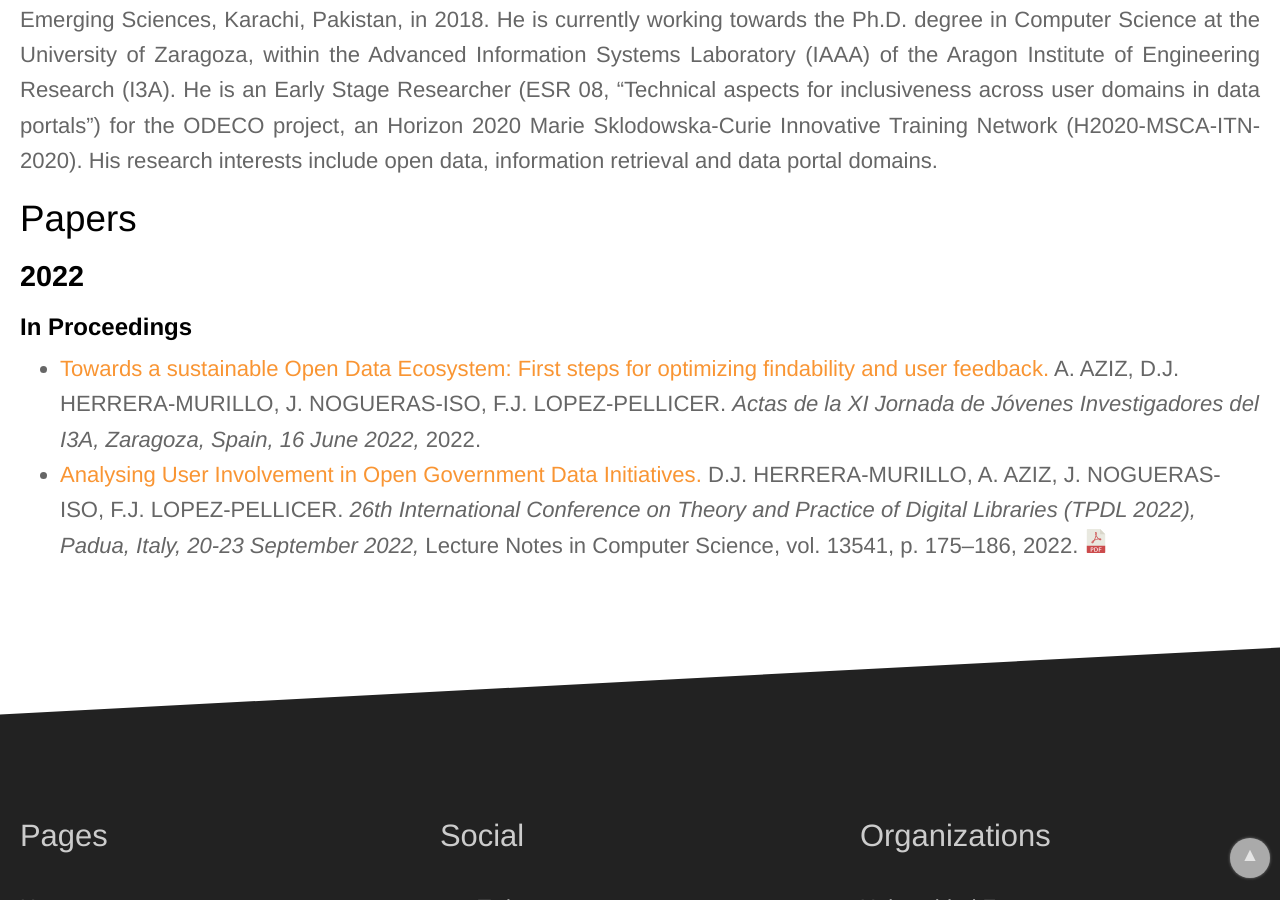
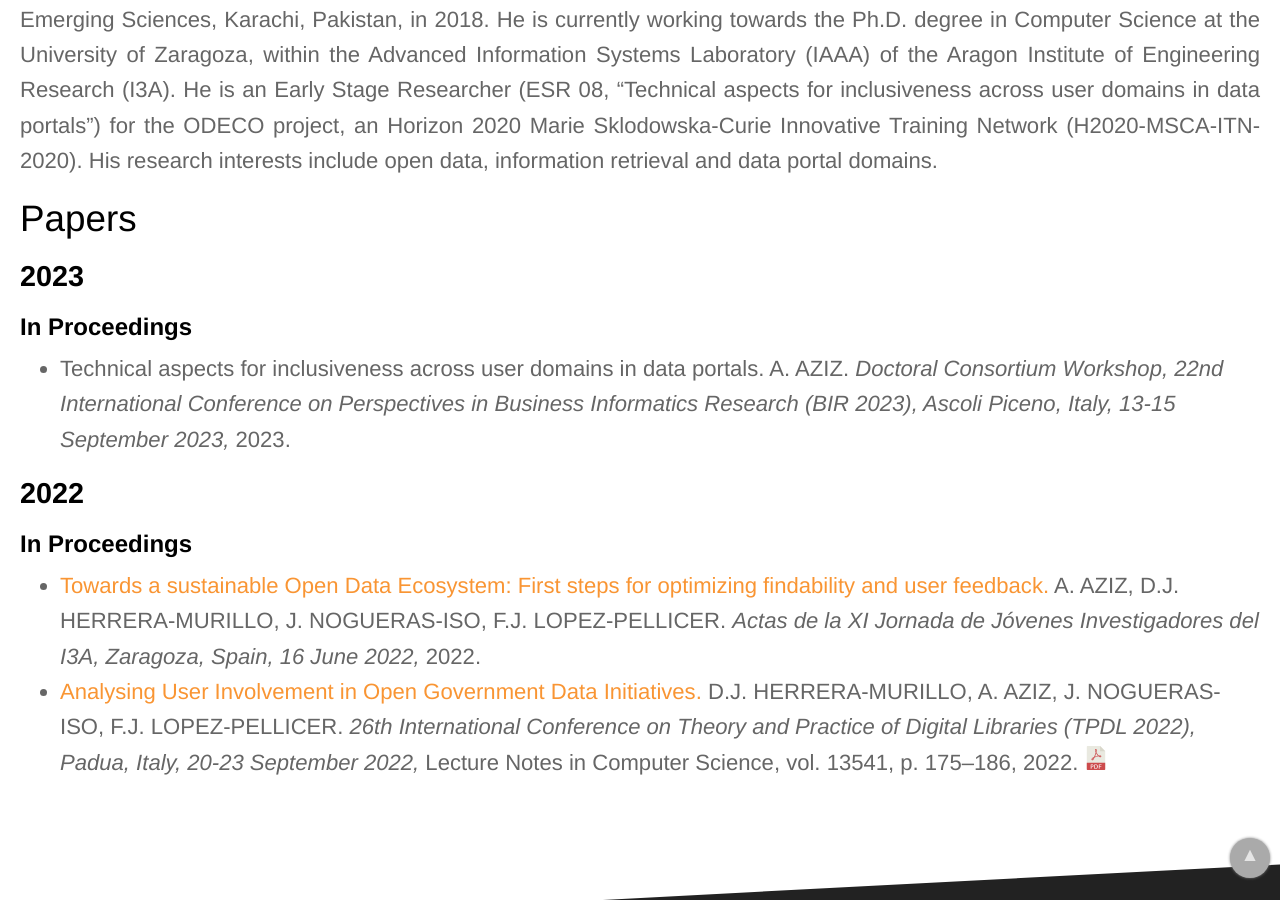
Before and after one commit to IAAA-Lab/IAAA-Lab.github.io, a Jekyll site: the page built from _staff/aziz.md, in a window 1280 px wide and 900 px high, scrolled down 592 px. Built offline with Jekyll 4.4.1, drawn with Linux system fonts in a browser that asks for light colours.

Commit message:
Contribution to BIR 2023, DC

```diff
--- a/_data/papers.yml
+++ b/_data/papers.yml
@@ -48,7 +48,7 @@
   year: 2023
 # -------------------
 - title: "Technical aspects for inclusiveness across user domains in data portals"
-  authors: A. Aziz
+  authors: A. AZIZ
   publication_conference: "Doctoral Consortium Workshop, 22nd International Conference on Perspectives in Business Informatics Research (BIR 2023), Ascoli Piceno, Italy, 13-15 September 2023"
   year: 2023
 # -------------------
```
